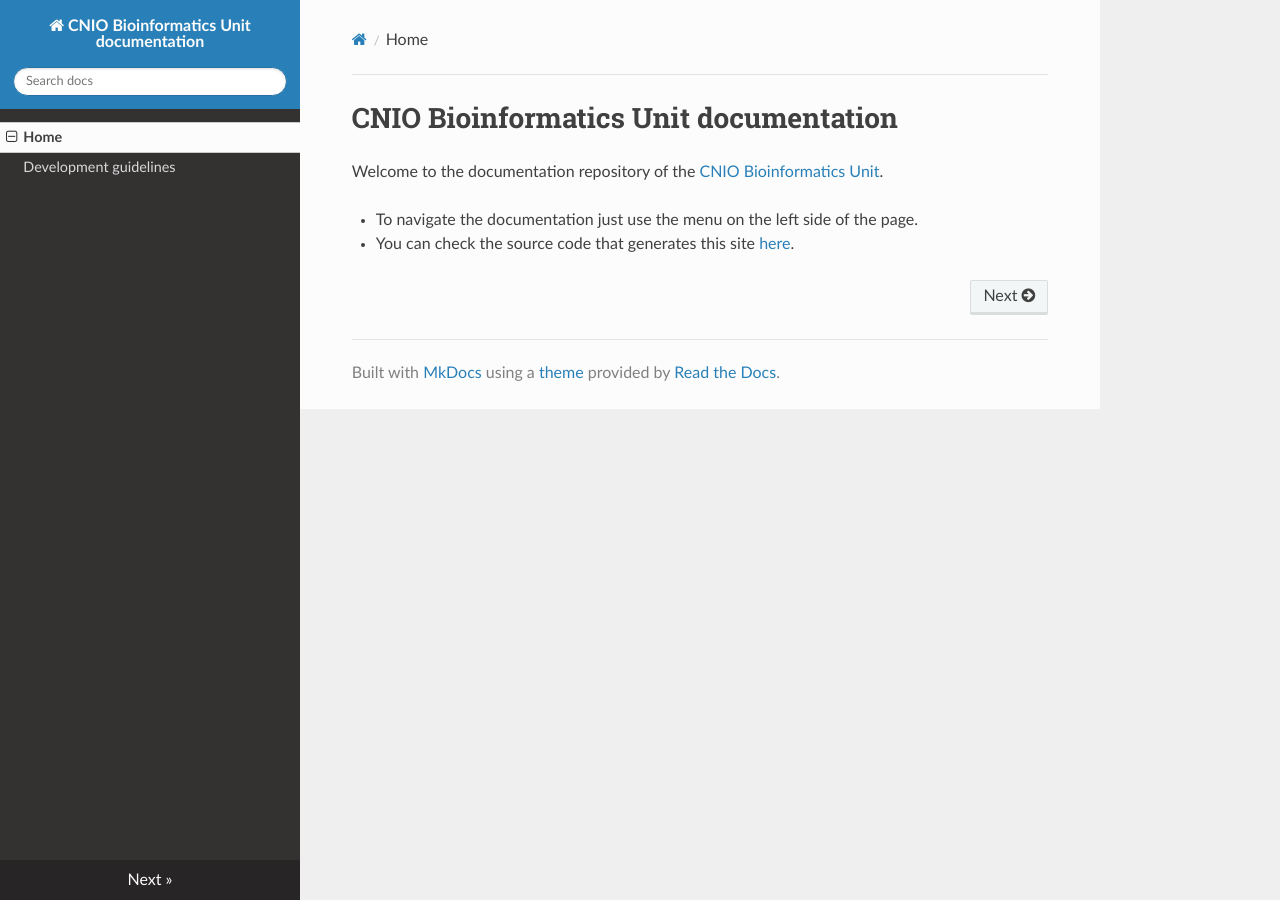
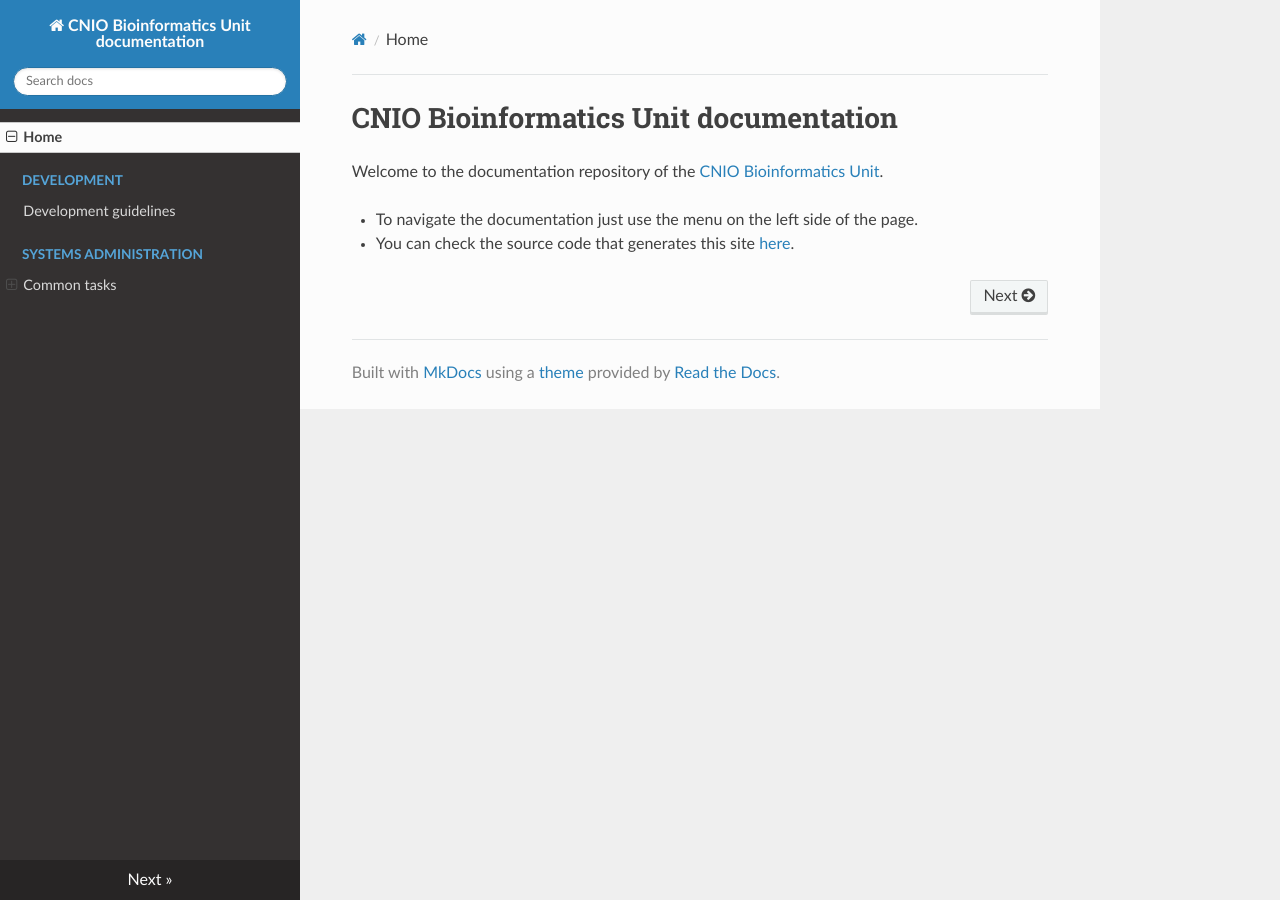
Before and after one commit to cnio-bu/cnio-bu.github.io, an MkDocs documentation site: the page built from docs/index.md, in a window 1280 px wide. Built offline with MkDocs 1.6.1, drawn with Linux system fonts in a browser that asks for light colours; nearby versions of some CDN libraries.

Commit message:
Add common admin tasks section

```diff
--- a/mkdocs.yml
+++ b/mkdocs.yml
@@ -4,4 +4,8 @@ theme: readthedocs
 
 nav:
   - Home: index.md
-  - 'Development guidelines': dev.md
+  - Development:
+    - 'Development guidelines': dev.md
+  - 'systems administration':
+    - 'Common tasks':
+      - 'Set up new workstations': admin/tasks.md
```
